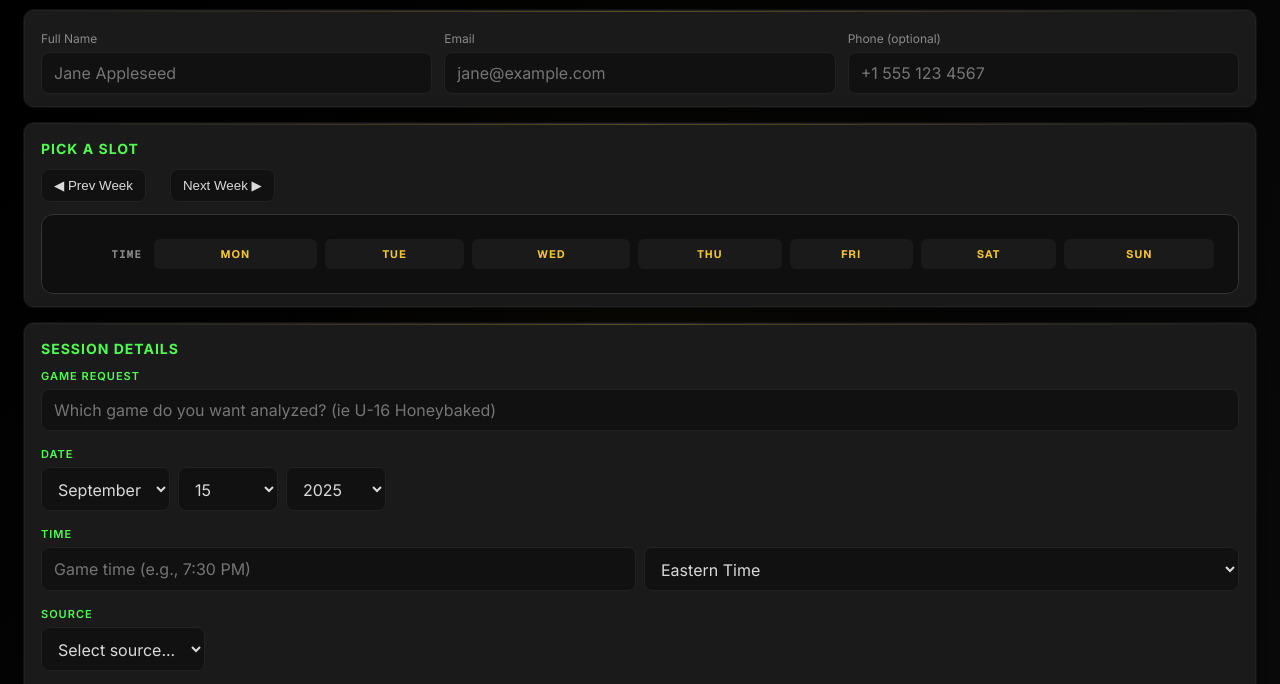
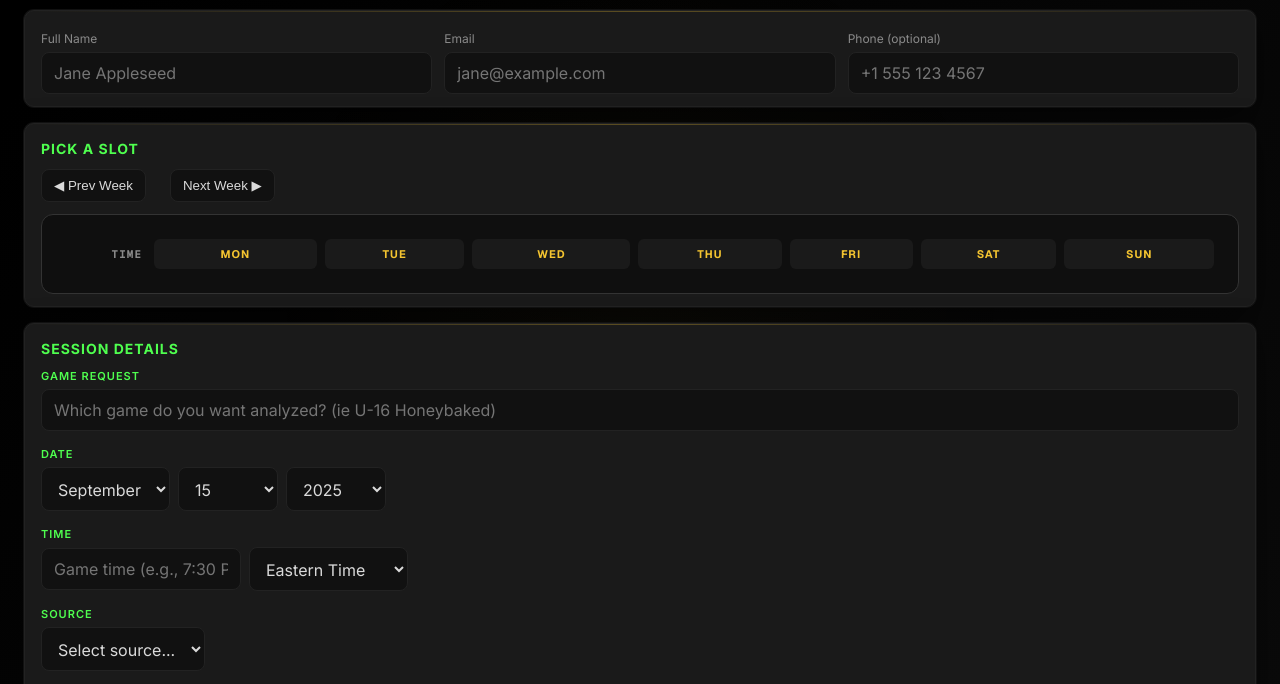
Before and after one commit to Zarby8/forceiq-scheduler, a website: page index.html in a window 1280 px wide. Shown: the part 101-785 px from the top of the page. Drawn offline with nearby package versions, Linux system fonts and the light colour scheme; no server answers.

Commit message:
Fix time inputs - set time input to 200px width and timezone select to auto-size

```diff
--- a/styles.css
+++ b/styles.css
@@ -20,8 +20,9 @@ input:focus,select:focus,textarea:focus{outline:none;border-color:var(--yellow);
 textarea{resize:vertical;min-height:120px}
 .date-inputs{display:flex;gap:8px;align-items:center}
 .date-inputs select{width:auto;min-width:100px}
-.time-inputs{display:grid;grid-template-columns:1fr 1fr;gap:8px}
-.time-inputs select{width:100%}
+.time-inputs{display:flex;gap:8px;align-items:center}
+.time-inputs input{width:200px}
+.time-inputs select{width:auto;min-width:150px}
 .grid{display:grid;grid-template-columns:1fr 1fr 1fr;gap:12px}
 .grid .full{grid-column:1/-1}
 .questions-grid{display:grid;grid-template-columns:1fr;gap:16px}
```
